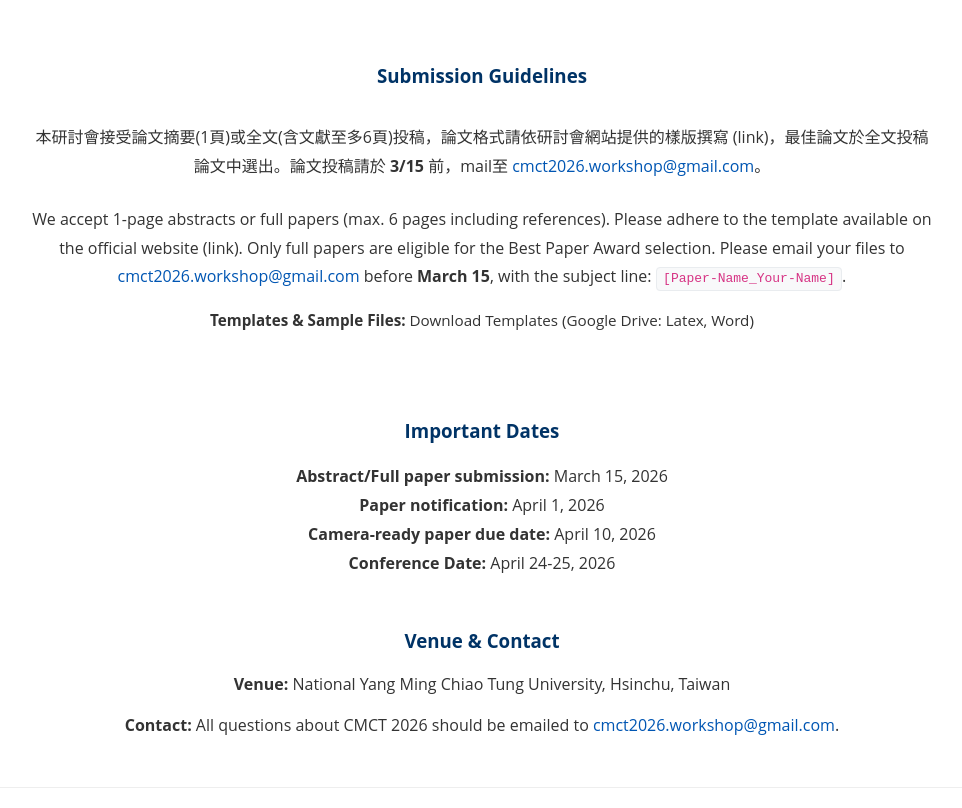
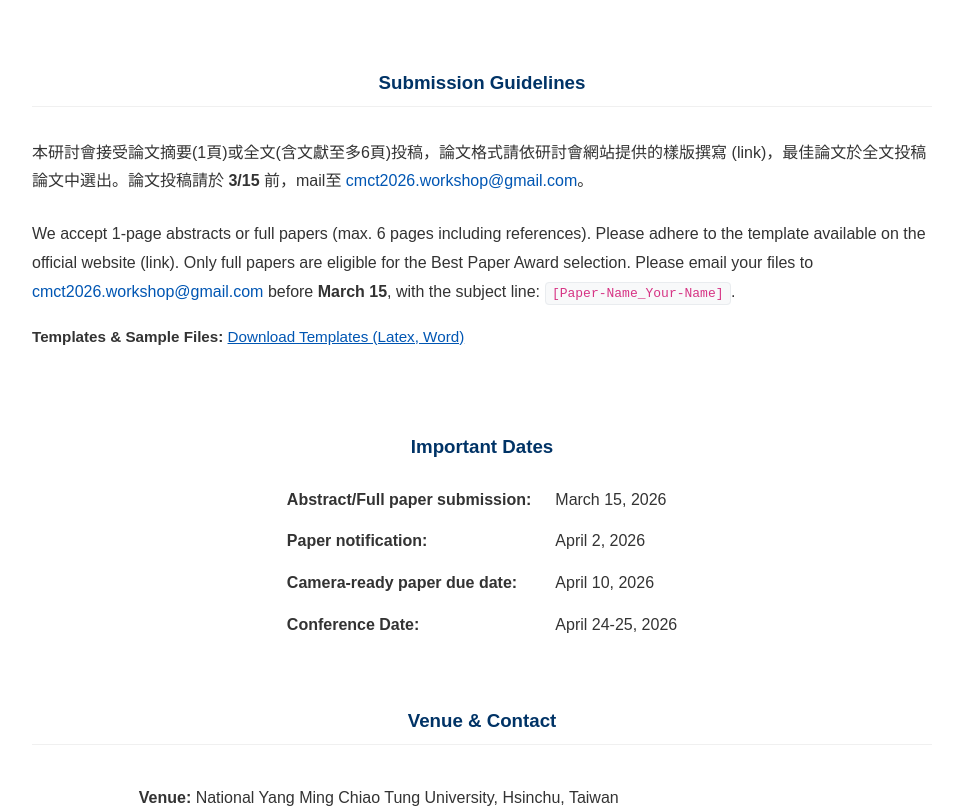
Before and after one commit to cmct-2026/cmct-2026.github.io, a React (Vite) app: page /#/call-for-papers in a window 1280 px wide. Shown: the part 880-1688 px from the top of the page, without its empty margins (158-1120 px from the left). Built offline with nearby package versions, Linux system fonts and the light colour scheme.

Commit message:
refactor CallForPapers component for improved layout and styling

```diff
--- a/src/pages/CallForPapers.jsx
+++ b/src/pages/CallForPapers.jsx
@@ -1,21 +1,29 @@
 const CallForPapers = () => {
     return (
-        <div>
+        <div style={{ padding: '2rem', fontFamily: 'sans-serif' }}>
+            {/* Header Section */}
             <h2 style={{ color: '#003366' }}>
                 Call for Papers <span style={{ fontSize: '1rem', color: '#666', fontWeight: 'normal' }}></span>
             </h2>
 
             <div style={{ marginBottom: '2rem', marginTop: '1rem' }}>
-                <p style={{ margin: '0.5rem 0', fontWeight: 'bold', fontSize: '1.1rem' }}>CMCT 2026: The 43rd Symposium on Combinatorial Mathematics and Computational Theory</p>
-                <p style={{ margin: '0.5rem 0', color: '#003366', fontWeight: '500' }}>National Yang Ming Chiao Tung University, Hsinchu, Taiwan, April 24-25, 2026</p>
+                <p style={{ margin: '0.5rem 0', fontWeight: 'bold', fontSize: '1.1rem' }}>
+                    CMCT 2026: The 43rd Symposium on Combinatorial Mathematics and Computational Theory
+                </p>
+                <p style={{ margin: '0.5rem 0', color: '#003366', fontWeight: '500' }}>
+                    National Yang Ming Chiao Tung University, Hsinchu, Taiwan, April 24-25, 2026
+                </p>
             </div>
 
-            <div style={{ display: 'flex', flexDirection: 'column', gap: '3rem', alignItems: 'center', textAlign: 'center' }}>
+            {/* Main Content Sections */}
+            <div style={{ display: 'flex', flexDirection: 'column', gap: '3rem', alignItems: 'center' }}>
 
-
+                {/* 1. Topics of Interest */}
                 <div style={{ width: '100%', maxWidth: '800px' }}>
                     <h3 style={{ color: '#003366', marginBottom: '1rem', textAlign: 'center' }}>Topics of Interest</h3>
-                    <p style={{ marginBottom: '1rem', fontStyle: 'italic', color: '#555' }}>Topics of interest include, but are not limited to:</p>
+                    <p style={{ marginBottom: '1rem', fontStyle: 'italic', color: '#555', textAlign: 'center' }}>
+                        Topics of interest include, but are not limited to:
+                    </p>
                     <ul style={{
                         lineHeight: '1.6',
                         paddingLeft: '0',
@@ -53,10 +61,31 @@
                     </ul>
                 </div>
 
-                <div style={{ width: '100%', maxWidth: '900px' }}>
-                    <h3 style={{ color: '#003366', marginBottom: '2rem', textAlign: 'center' }}>Submission Guidelines</h3>
+                {/* 2. Submission Guidelines */}
+                <div style={{
+                    width: '100%',
+                    display: 'flex',
+                    flexDirection: 'column',
+                    alignItems: 'center'
+                }}>
+                    <h3 style={{
+                        color: '#003366',
+                        marginBottom: '1.5rem',
+                        borderBottom: '1px solid #f0f0f0',
+                        paddingBottom: '0.5rem',
+                        width: '100%',
+                        maxWidth: '900px',
+                        textAlign: 'center'
+                    }}>Submission Guidelines</h3>
 
-                    <div style={{ marginBottom: '0', color: '#333', lineHeight: '1.8', textAlign: 'center' }}>
+                    <div style={{
+                        width: 'fit-content',
+                        maxWidth: '900px',
+                        margin: '0 auto',
+                        textAlign: 'left',
+                        color: '#333',
+                        lineHeight: '1.8'
+                    }}>
                         <p style={{ margin: '0.5rem 0' }}>
                             本研討會接受論文摘要(1頁)或全文(含文獻至多6頁)投稿，論文格式請依研討會網站提供的樣版撰寫 (link)，最佳論文於全文投稿論文中選出。論文投稿請於 <strong>3/15</strong> 前，mail至 <a href="mailto:cmct2026.workshop@gmail.com" style={{ color: '#0056b3' }}>cmct2026.workshop@gmail.com</a>。
                         </p>
@@ -64,23 +93,63 @@
                             We accept 1-page abstracts or full papers (max. 6 pages including references). Please adhere to the template available on the official website (link). Only full papers are eligible for the Best Paper Award selection. Please email your files to <a href="mailto:cmct2026.workshop@gmail.com" style={{ color: '#0056b3' }}>cmct2026.workshop@gmail.com</a> before <strong>March 15</strong>, with the subject line: <code style={{ backgroundColor: '#f8f9fa', padding: '0.2rem 0.4rem', borderRadius: '4px', color: '#d63384', border: '1px solid #e9ecef' }}>[Paper-Name_Your-Name]</code>.
                         </p>
                         <p style={{ marginTop: '1rem', fontSize: '0.95rem' }}>
-                            <strong>Templates & Sample Files:</strong> Download Templates (Google Drive: Latex, Word)
+                            <strong>Templates & Sample Files:</strong>{' '}
+                            <a
+                                href="https://drive.google.com/drive/u/3/folders/1f19T4bGqeeqj-1RzC8eHuyQOnSDNiVOv"
+                                target="_blank"
+                                rel="noopener noreferrer"
+                                style={{ color: '#0056b3', textDecoration: 'underline' }}
+                            >
+                                Download Templates (Latex, Word)
+                            </a>
                         </p>
                     </div>
                 </div>
-                <div style={{ width: '100%', maxWidth: '800px' }}>
-                    <h3 style={{ color: '#003366', marginBottom: '1rem', textAlign: 'center' }}>Important Dates</h3>
-                    <ul style={{ listStyleType: 'none', padding: 0, lineHeight: '1.8', color: '#333', textAlign: 'center' }}>
-                        <li><strong>Abstract/Full paper submission:</strong> March 15, 2026</li>
-                        <li><strong>Paper notification:</strong> April 1, 2026</li>
-                        <li><strong>Camera-ready paper due date:</strong> April 10, 2026</li>
-                        <li><strong>Conference Date:</strong> April 24-25, 2026</li>
-                    </ul>
+
+                {/* 3. Important Dates */}
+                <div style={{ width: '100%', maxWidth: '800px', textAlign: 'center' }}>
+                    <h3 style={{ color: '#003366', marginBottom: '1.5rem' }}>Important Dates</h3>
+                    <div style={{
+                        display: 'inline-grid',
+                        gridTemplateColumns: 'auto auto',
+                        columnGap: '1.5rem',
+                        rowGap: '0.8rem',
+                        textAlign: 'left',
+                        lineHeight: '1.8',
+                        color: '#333'
+                    }}>
+                        <div style={{ fontWeight: 'bold' }}>Abstract/Full paper submission:</div>
+                        <div>March 15, 2026</div>
+
+                        <div style={{ fontWeight: 'bold' }}>Paper notification:</div>
+                        <div>April 2, 2026</div>
+
+                        <div style={{ fontWeight: 'bold' }}>Camera-ready paper due date:</div>
+                        <div>April 10, 2026</div>
+
+                        <div style={{ fontWeight: 'bold' }}>Conference Date:</div>
+                        <div>April 24-25, 2026</div>
                     </div>
                 </div>
 
-            <div style={{ marginTop: '3rem' }}>
-                <h3 style={{ color: '#003366', marginBottom: '1rem' }}>Venue & Contact</h3>
+                {/* 4. Venue & Contact */}
+                <div style={{
+                    width: '100%',
+                    display: 'flex',
+                    flexDirection: 'column',
+                    alignItems: 'center'
+                }}>
+                    <h3 style={{
+                        color: '#003366',
+                        marginBottom: '1.5rem',
+                        borderBottom: '1px solid #f0f0f0',
+                        paddingBottom: '0.5rem',
+                        width: '100%',
+                        maxWidth: '900px',
+                        textAlign: 'center'
+                    }}>Venue & Contact</h3>
+
+                    <div style={{ display: 'inline-block', textAlign: 'left', maxWidth: '900px' }}>
                         <p style={{ marginBottom: '0.5rem' }}>
                             <strong>Venue:</strong> National Yang Ming Chiao Tung University, Hsinchu, Taiwan
                         </p>
@@ -89,6 +158,8 @@
                         </p>
                     </div>
                 </div>
+            </div>
+        </div>
     );
 };
 
```
Lines whose indentation alone changed are shown as unchanged.
